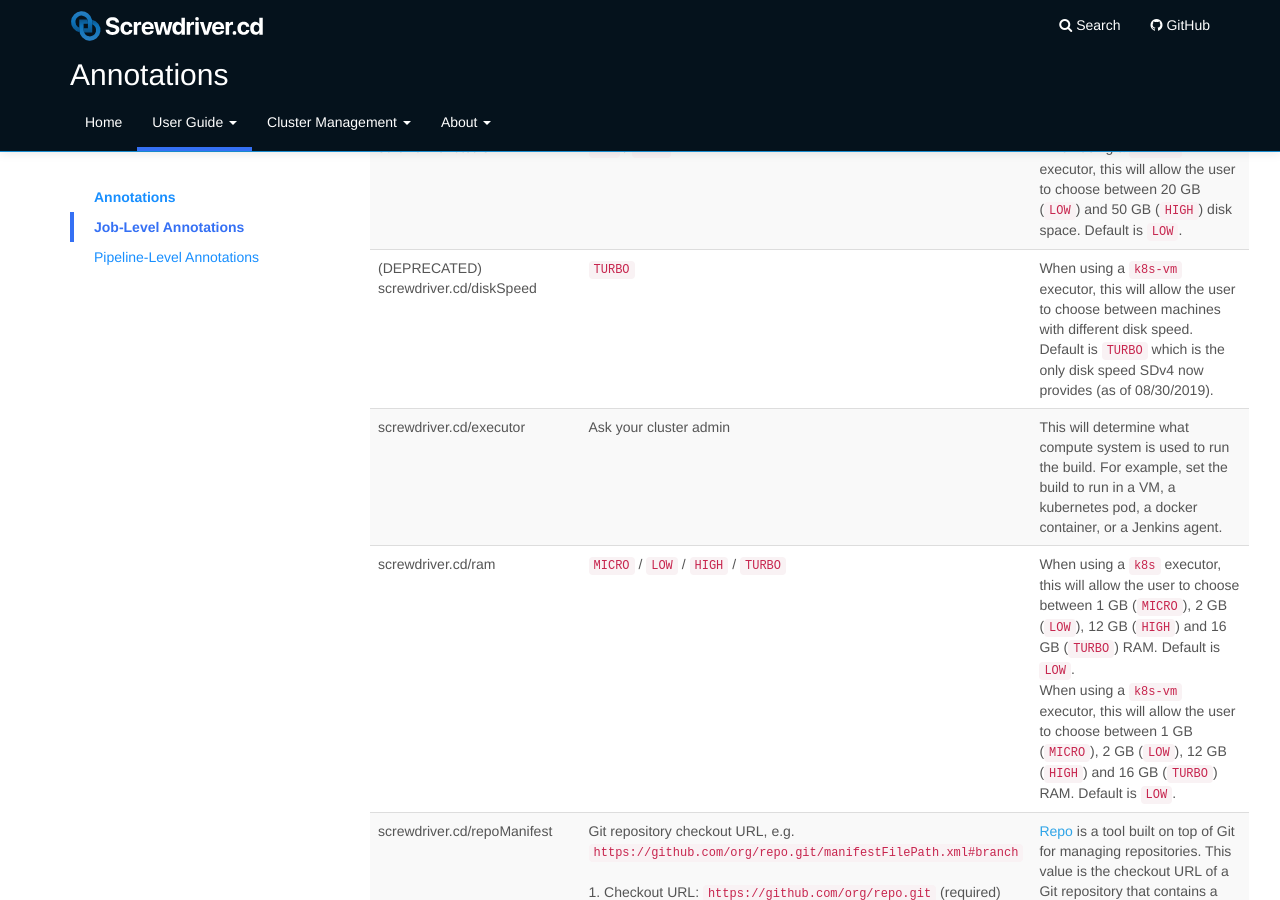
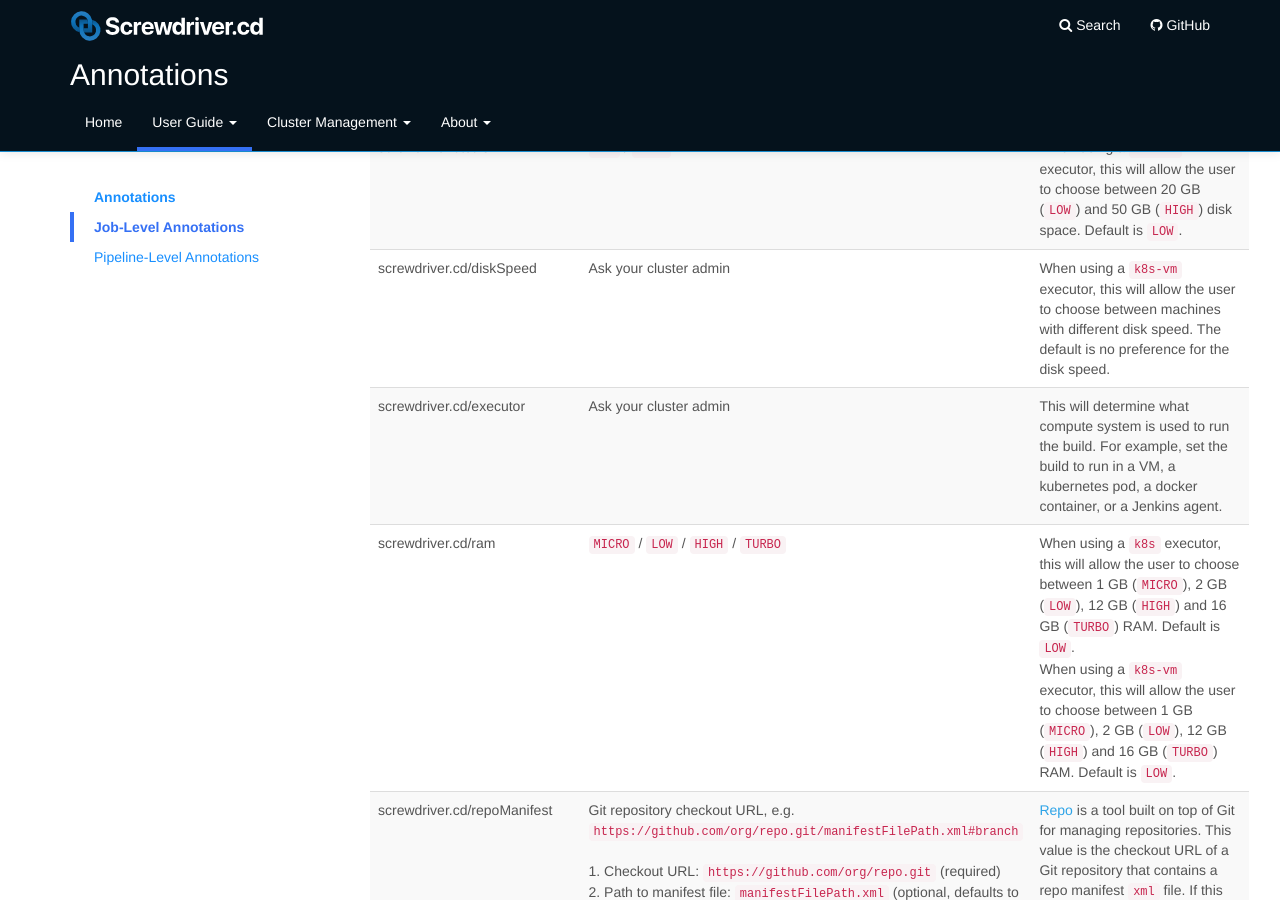
Before and after one commit to screwdriver-cd/guide, a Jekyll site: the page built from docs/user-guide/configuration/annotations.md, in a window 1280 px wide and 900 px high, scrolled down 1707 px. Built offline with Jekyll 4.4.1, drawn with Linux system fonts in a browser that asks for light colours.

Commit message:
Update annotations.md

```diff
--- a/docs/user-guide/configuration/annotations.md
+++ b/docs/user-guide/configuration/annotations.md
@@ -45,7 +45,7 @@ The following annotations are supported by plugins maintained by Screwdriver.cd.
 | screwdriver.cd/collapseBuilds | `true` / `false` | Set it to `true` to collapse all `BLOCKED` builds of the job to the latest build.<br>If you want to apply it to the whole pipeline, set it under `shared`. Default behavior depends on cluster configuration, please check with your cluster admin for that.  |
 | screwdriver.cd/cpu | `MICRO` / `LOW` / `HIGH` / `TURBO` | When using a `k8s` executor, this will allow the user to choose between 0.5 (`MICRO`), 2 (`LOW`), 6 (`HIGH`) and 12 (`TURBO`) CPU resources. Default is `LOW`.<br>   When using a `k8s-vm` executor, this will allow the user to choose between 1 (`MICRO`), 2 (`LOW`), 6 (`HIGH`), and 12 (`TURBO`) CPU resources. Default is `LOW`. |
 | screwdriver.cd/disk | `LOW` / `HIGH` | When using a `k8s-vm` executor, this will allow the user to choose between 20 GB (`LOW`) and 50 GB (`HIGH`) disk space. Default is `LOW`. |
-| (DEPRECATED) screwdriver.cd/diskSpeed | `TURBO` | When using a `k8s-vm` executor, this will allow the user to choose between machines with different disk speed. Default is `TURBO` which is the only disk speed SDv4 now provides (as of 08/30/2019). |
+| screwdriver.cd/diskSpeed | Ask your cluster admin | When using a `k8s-vm` executor, this will allow the user to choose between machines with different disk speed. The default is no preference for the disk speed.|
 | screwdriver.cd/executor | Ask your cluster admin | This will determine what compute system is used to run the build. For example, set the build to run in a VM, a kubernetes pod, a docker container, or a Jenkins agent. |
 | screwdriver.cd/ram | `MICRO` / `LOW` / `HIGH` / `TURBO` | When using a `k8s` executor, this will allow the user to choose between 1 GB (`MICRO`), 2 GB (`LOW`), 12 GB (`HIGH`) and 16 GB (`TURBO`) RAM. Default is `LOW`.<br> When using a `k8s-vm` executor, this will allow the user to choose between 1 GB (`MICRO`), 2 GB (`LOW`), 12 GB (`HIGH`) and 16 GB (`TURBO`) RAM. Default is `LOW`. |
 | screwdriver.cd/repoManifest | Git repository checkout URL, e.g. `https://github.com/org/repo.git/manifestFilePath.xml#branch` <br><br>1. Checkout URL: `https://github.com/org/repo.git` (required) <br>2. Path to manifest file: `manifestFilePath.xml` (optional, defaults to `default.xml`) <br> 3. Branch name: `#branch` (optional, defaults to `#master`) | [Repo](https://gerrit.googlesource.com/git-repo) is a tool built on top of Git for managing repositories. This value is the checkout URL of a Git repository that contains a repo manifest `xml` file. If this value is specified, Screwdriver will checkout your source code in accordance with the configuration of the `xml` file. |
```
